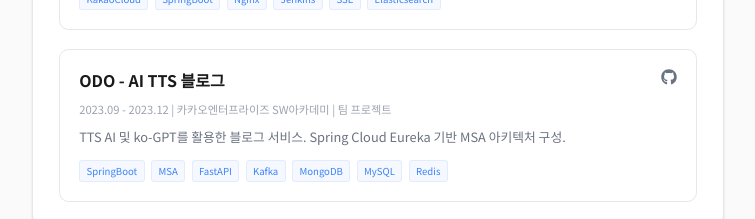
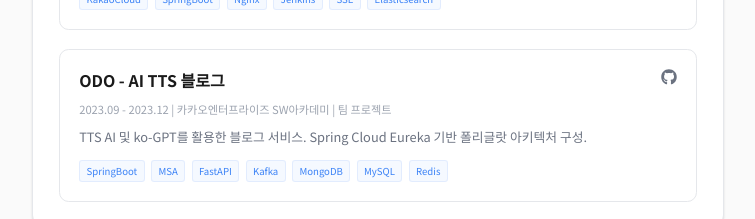
Before and after one commit to xxng1/xxng1-blog, a Next.js app: page /about in a window 1280 px wide. Shown: the part 2300-2519 px from the top of the page, without its empty margins (262-1017 px from the left). Built offline with nearby package versions, Linux system fonts and the light colour scheme.

Commit message:
chore: 프로젝트 소개 수정

```diff
--- a/src/components/projects-section.tsx
+++ b/src/components/projects-section.tsx
@@ -34,7 +34,7 @@
   {
     title: 'ODO - AI TTS 블로그',
     period: '2023.09 - 2023.12 | 카카오엔터프라이즈 SW아카데미 | 팀 프로젝트',
-    description: 'TTS AI 및 ko-GPT를 활용한 블로그 서비스. Spring Cloud Eureka 기반 MSA 아키텍처 구성.',
+    description: 'TTS AI 및 ko-GPT를 활용한 블로그 서비스. Spring Cloud Eureka 기반 폴리글랏 아키텍처 구성.',
     techStack: ['SpringBoot', 'MSA', 'FastAPI', 'Kafka', 'MongoDB', 'MySQL', 'Redis'],
     githubUrl: 'https://github.com/KEA3-KeLog/ODO-Server',
   }
```
